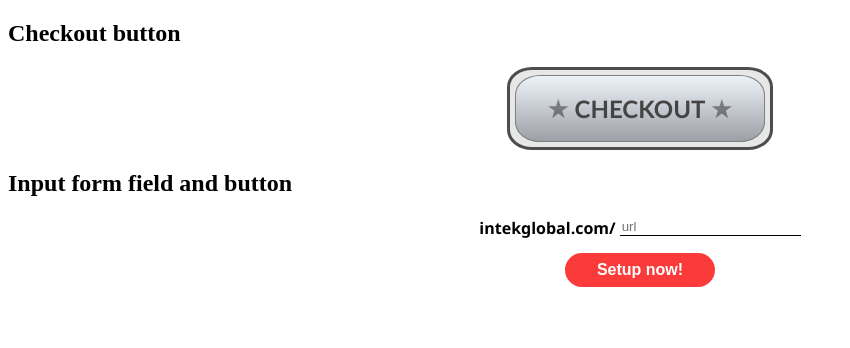
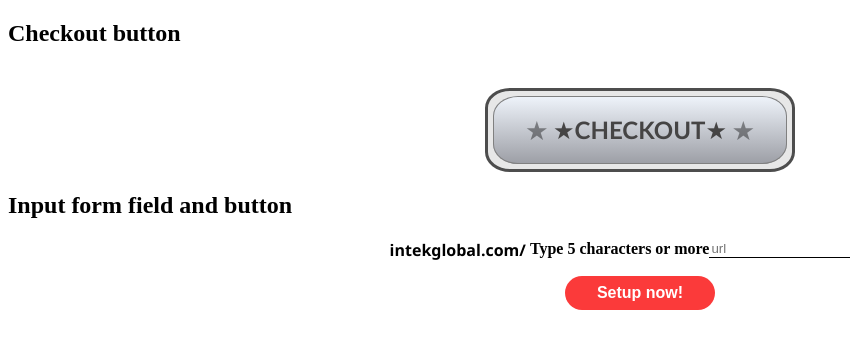
Before and after one commit to HectorR-Intek/finalExam, a website: page e22/index.html in a window 1280 px wide. Shown: the whole page, without its empty margins (0-850 px from the left). Drawn offline with Linux system fonts and the light colour scheme.

Commit message:
Add files via upload

```diff
--- a/e22/index.html
+++ b/e22/index.html
@@ -9,14 +9,24 @@
   <body>
     <h2>Checkout button</h2>
     <div class="container">
-      <a class="fancy-button" href="/checkout">Checkout</a>
+      <button class="fancy-button">
+        <span class="star">★</span>
+        CHECKOUT
+        <span class="star">★</span>
+      </button>
     </div>
     <h2>Input form field and button</h2>
     <div class="container">
       <form>
         <label>intekglobal.com/</label>
-        <div class="form-field" data-hint="Type 5 characters or more">
-          <input name="url" type="text" placeholder="url" />
+        <div class="form-field">
+          <span class="tooltip">Type 5 characters or more</span>
+          <input
+            name="url"
+            type="text"
+            placeholder="url"
+            title="Checking this"
+          />
         </div>
         <button>Setup now!</button>
       </form>
```
